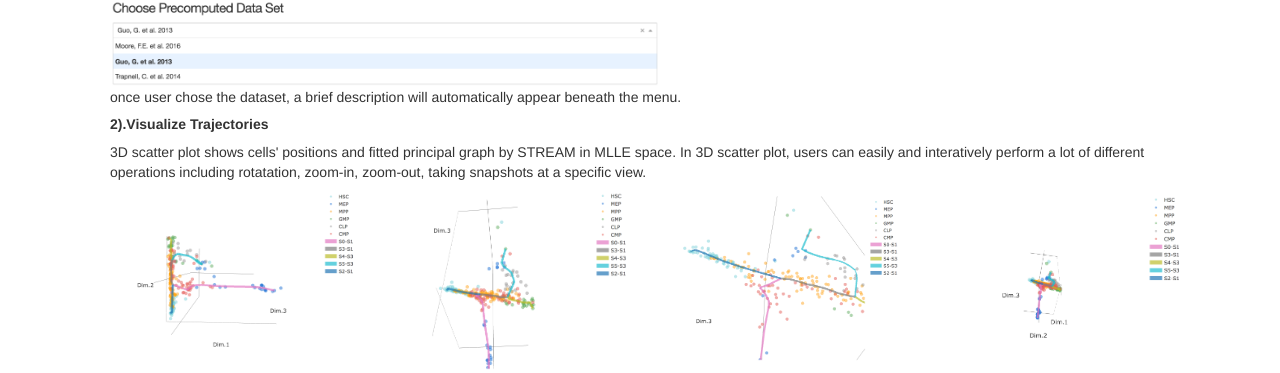
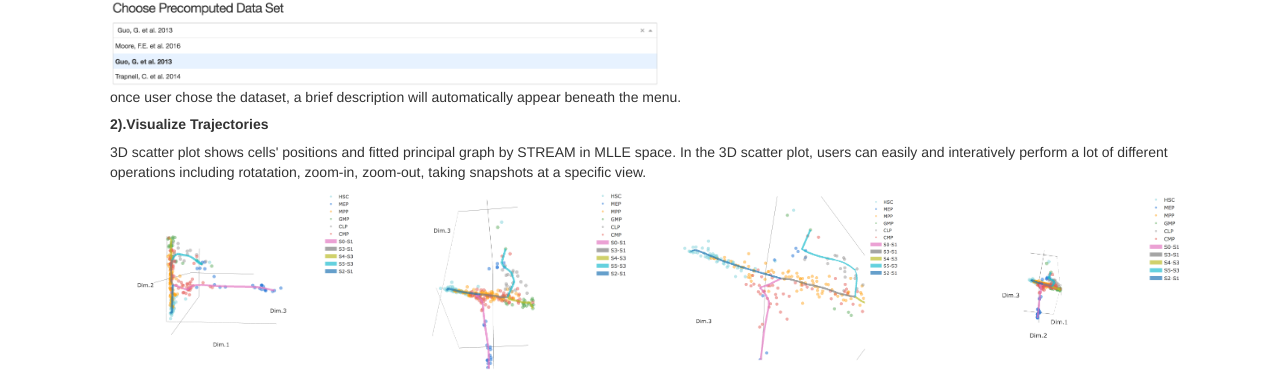
Before and after one commit to pinellolab/STREAM, a Flask app: page /help in a window 1280 px wide. Shown: the part 1316-1689 px from the top of the page. Run offline with Flask 3, Linux system fonts and the light colour scheme; parts of the project's set-up code (start-up, migrations or seed data) failed here and were passed over; some libraries are stand-ins or nearby versions.

Commit message:
docker file

```diff
--- a/STREAM/templates/help.html
+++ b/STREAM/templates/help.html
@@ -79,7 +79,7 @@
             <br>once user chose the dataset, a brief description will automatically appear beneath the menu.</p>
 
             <h5><b>2).Visualize Trajectories</b></h5>
-            <p>3D scatter plot shows cells' positions and fitted principal graph by STREAM in MLLE space. In 3D scatter plot, users can easily and interatively perform a lot of different operations including rotatation, zoom-in, zoom-out, taking snapshots at a specific view.
+            <p>3D scatter plot shows cells' positions and fitted principal graph by STREAM in MLLE space. In the 3D scatter plot, users can easily and interatively perform a lot of different operations including rotatation, zoom-in, zoom-out, taking snapshots at a specific view.
                 <div id="banner" style="overflow: hidden; display: flex; justify-content:space-around;">
                     <img src="/static/images/3D.png" alt="3D" width="20%" height="20%">
                     <img src="/static/images/3D_rotation.png" alt="3D_rotation" width="20%" height="20%">
```
Also changed, not shown: 2 other files.
